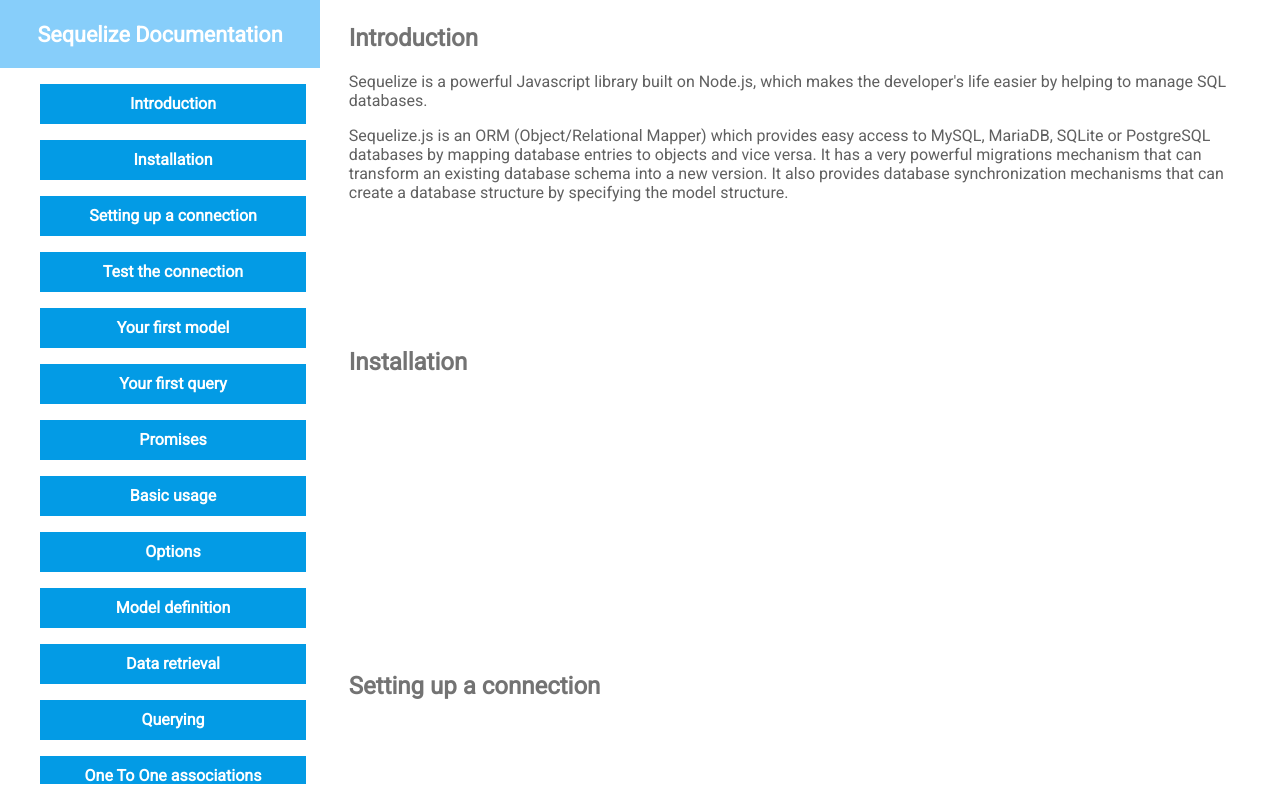
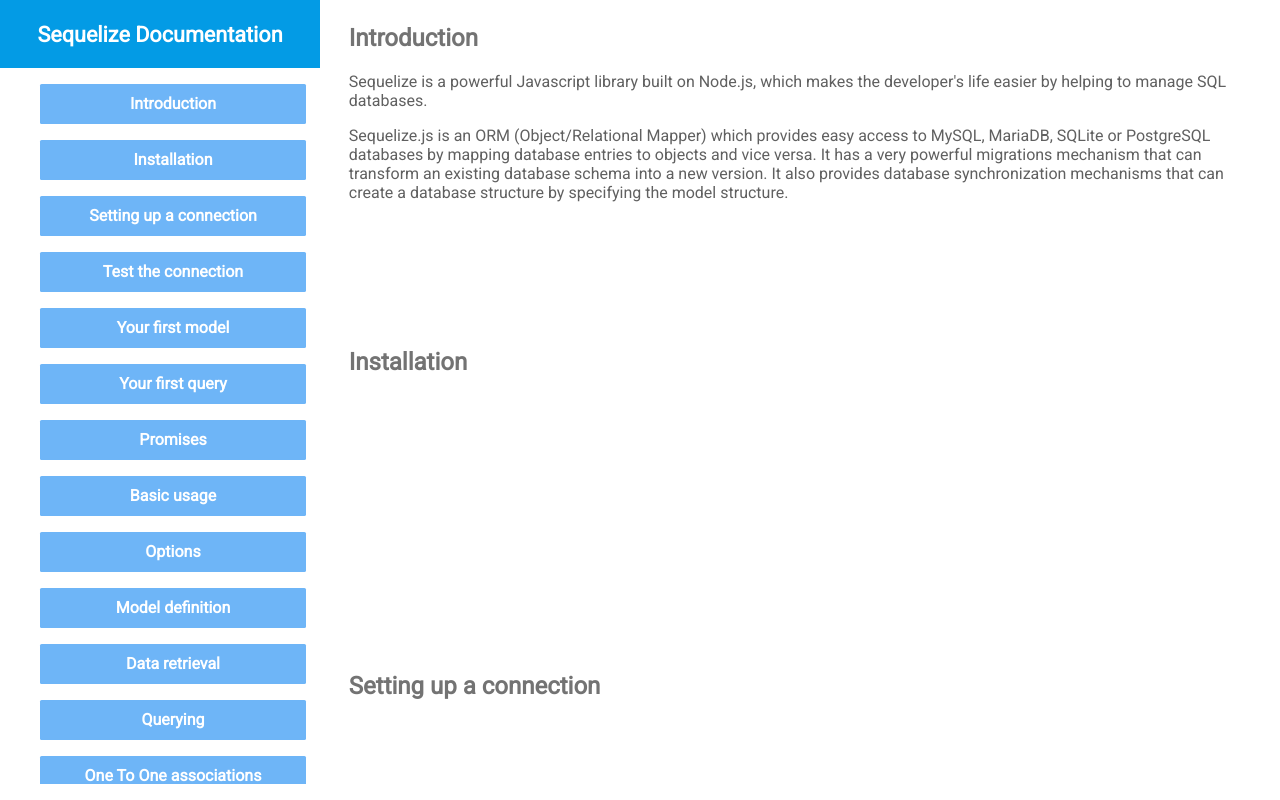
Before and after one commit to johnno8/technical-doc-page, a plain HTML site: page index.html in a window 1280 px wide. Drawn offline with Linux system fonts and the light colour scheme.

Commit message:
Adjust nav link colours

```diff
--- a/index.css
+++ b/index.css
@@ -28,7 +28,7 @@ nav {
 }
 
 nav header {
-  background: LightSkyBlue;
+  background-color: rgb(3, 155, 229);
   height: auto;
   width: 100%;
   text-align: center;
@@ -53,10 +53,11 @@ nav li {
 .link-item {
   height: 40px;
   width: 95%;
-  background-color: rgb(3, 155, 229);
+  background: #6eb5f7;
   color: white;
   text-align: center;
   font-weight: bold;
+  border-radius: 0.1em;
 }
 
 .link-item p {
```
